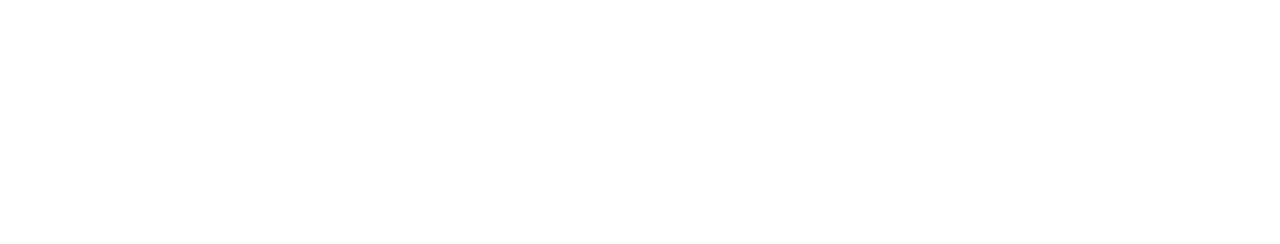
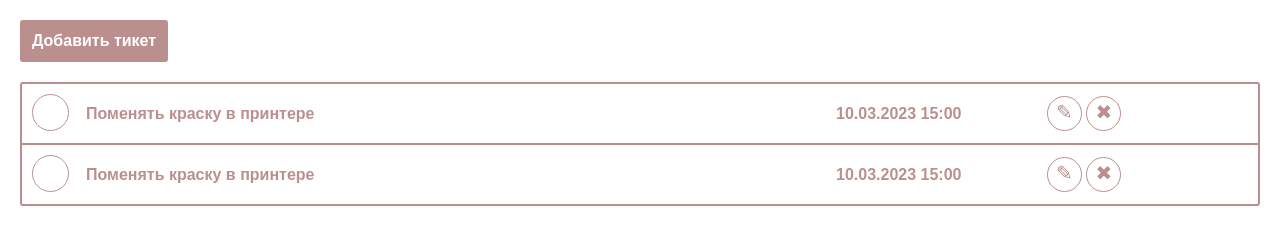
Before and after one commit to elenakoch122/ahj-25_7.1-help-desk-frontend, a website built with webpack: page src/index.html in a window 1280 px wide. Built offline with nearby package versions, Linux system fonts and the light colour scheme.

Commit message:
layout created

```diff
--- a/src/css/style.css
+++ b/src/css/style.css
@@ -5,3 +5,128 @@
   padding: 0;
   margin: 0;
 }
+
+.board {
+  margin: 20px;
+}
+
+.btn {
+  margin-bottom: 20px;
+  padding: 10px;
+  color: #fff;
+  font-weight: bold;
+  border: 2px solid rosybrown;
+  border-radius: 3px;
+  background-color: rosybrown;
+  transition: 0.3s;
+}
+
+.btn:hover, .btn:focus {
+  color: rosybrown;
+  background-color: #fff;
+  border-color: rosybrown;
+  cursor: pointer;
+}
+
+.btn:focus {
+  outline-color: rosybrown;
+}
+
+.tickets__list {
+  border: 2px solid rosybrown;
+  border-radius: 3px;
+  background-color: #fff;
+}
+
+.tickets__list-item {
+  display: flex;
+  align-items: center;
+  padding: 10px;
+  font-weight: bold;
+  color: rosybrown;
+  transition: 0.3s;
+}
+
+.tickets__list-item:not(:last-child) {
+  border-bottom: 2px solid rosybrown;
+}
+
+.tickets__list-item:hover {
+  background-color: rosybrown;
+  color: #fff;
+}
+
+.ticket__task {
+  flex: 4;
+  position: relative;
+  display: flex;
+  align-items: center;
+}
+
+.ticket__task-check {
+  opacity: 0;
+  z-index: 15;
+  margin-right: 5px;
+  zoom: 3;
+}
+
+.ticket__task-label::before {
+  content: '\2713';
+  position: absolute;
+  top: 0;
+  left: 0;
+  width: 35px;
+  height: 35px;
+  color: #fff;
+  border: 1px solid rosybrown;
+  border-radius: 50%;
+  background-color: #fff;
+  text-align: center;
+}
+
+.ticket__task-check:focus+.ticket__task-label::before {
+  outline: 1px solid rosybrown;
+}
+
+.ticket__task-check:checked+.ticket__task-label::before {
+  color: rosybrown;
+  font-size: 25px;
+  line-height: 34px;
+}
+
+.ticket__task-text {
+
+}
+
+.ticket__date {
+  flex: 1;
+  margin-right: 10px;
+}
+
+.ticket__buttons-list {
+  flex: 1;
+  /* display: flex;
+  justify-content: space-around; */
+}
+
+.ticket__buttons-item {
+  width: 35px;
+  height: 35px;
+  padding: 0 0 3px 0;
+  font-size: 20px;
+  color: rosybrown;
+  border: 1px solid rosybrown;
+  border-radius: 50%;
+  background-color: #fff;
+  transition: 0.3s;
+}
+
+.ticket__buttons-item:hover, .ticket__buttons-item:focus {
+  color: #fff;
+  border-color: #fff;
+  background-color: rosybrown;
+}
+
+.ticket__buttons-item:focus {
+  outline-color: rosybrown;
+}
--- a/src/index.html
+++ b/src/index.html
@@ -7,6 +7,47 @@
   <title>Help Desk</title>
 </head>
 <body>
+  <section class="board">
 
+    <button class="btn">Добавить тикет</button>
+    <div class="tickets__list">
+
+      <div class="tickets__list-item ticket">
+
+        <div class="ticket__task">
+          <input class="ticket__task-check" id="check" type="checkbox" required>
+          <label class="ticket__task-label" for="check">
+            <div class="ticket__task-text">Поменять краску в принтере</div>
+          </label>
+        </div>
+
+        <time class="ticket__date">10.03.2023 15:00</time>
+
+        <div class="ticket__buttons-list">
+          <button class="ticket__buttons-item btn-edit">&#9998;</button>
+          <button class="ticket__buttons-item btn-delete">&#10006;</button>
+        </div>
+      </div>
+
+      <div class="tickets__list-item ticket">
+
+        <div class="ticket__task">
+          <input class="ticket__task-check" id="check" type="checkbox" required>
+          <label class="ticket__task-label" for="check">
+            <div class="ticket__task-text">Поменять краску в принтере</div>
+          </label>
+        </div>
+
+        <time class="ticket__date">10.03.2023 15:00</time>
+
+        <div class="ticket__buttons-list">
+          <button class="ticket__buttons-item btn-edit">&#9998;</button>
+          <button class="ticket__buttons-item btn-delete">&#10006;</button>
+        </div>
+      </div>
+
+    </div>
+
+  </section>
 </body>
 </html>
```
Also changed, not shown: README.md.
